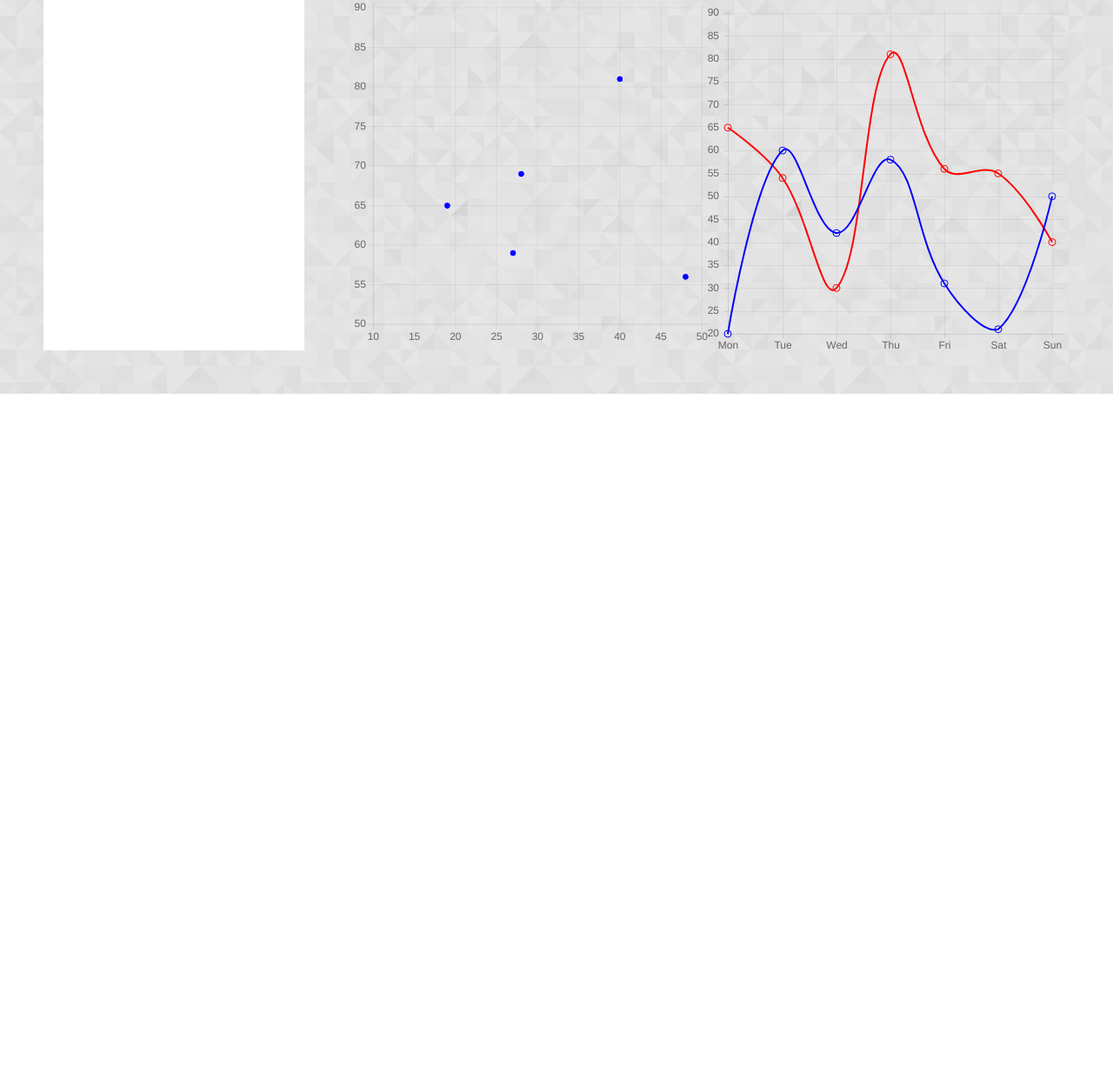
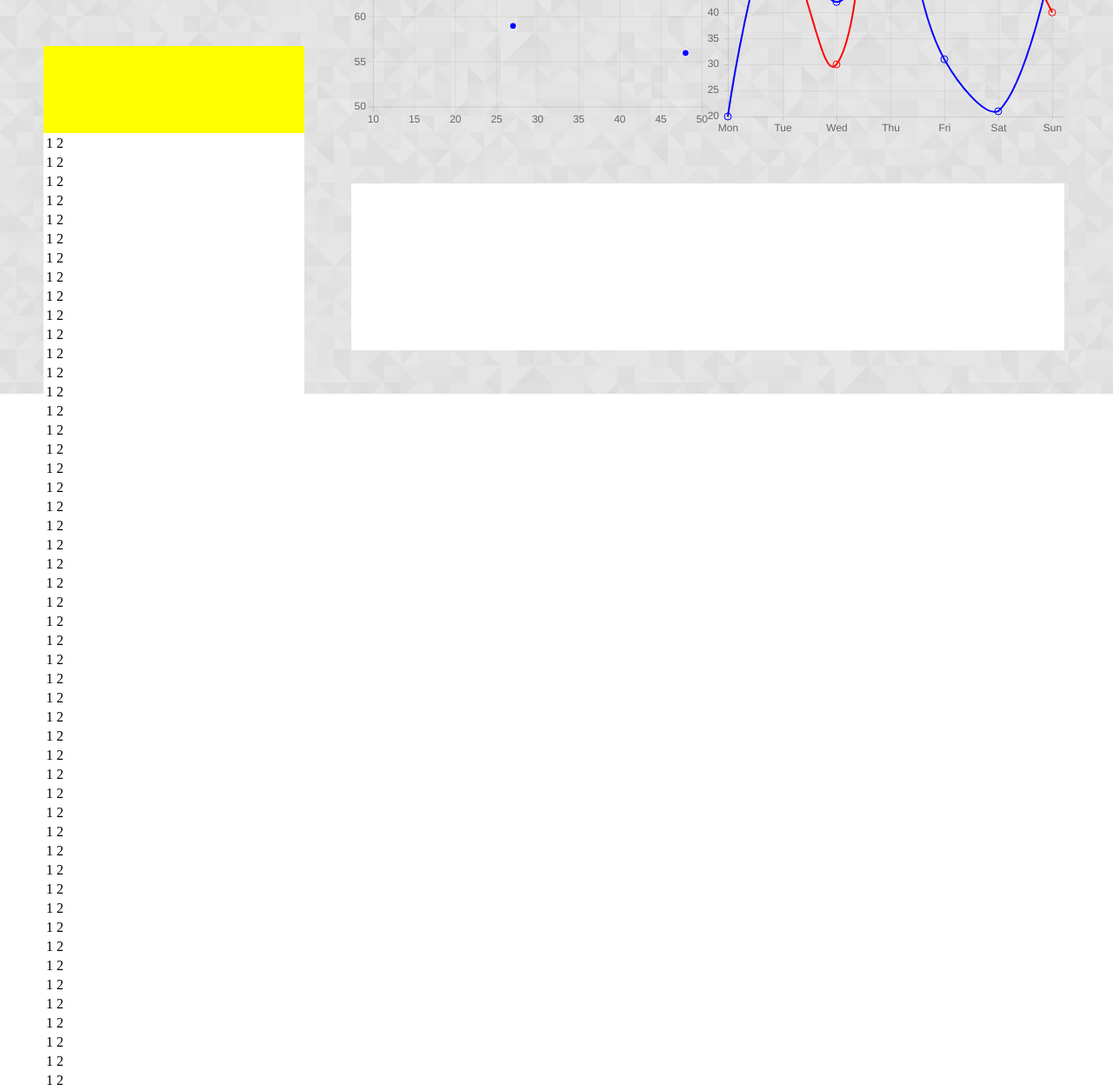
Before and after one commit to willthamic/Curve, a plain HTML site: page index.html in a window 1280 px wide. Shown: the part 347-1602 px from the top of the page at 87% size. Before the commit the page ends 1050 px from the top, so only its background shows below. Drawn offline with nearby package versions, Linux system fonts and the light colour scheme.

Commit message:
unfinished

```diff
--- a/index.html
+++ b/index.html
@@ -18,92 +18,217 @@
     </head>
     <body>
 		<div class="left-container">
+			<div class="left-flex-container">
+				<div class="input-container">
+
+				</div>
+				<div class="table-container">
+					<div class="table-container2">
 						<table>
 							<tr>
-					<td></td>
-					<td></td>
+								<td>1</td>
+								<td>2</td>
 							</tr>
 							<tr>
-					<td></td>
-					<td></td>
+								<td>1</td>
+								<td>2</td>
 							</tr>
 							<tr>
-					<td></td>
-					<td></td>
+								<td>1</td>
+								<td>2</td>
 							</tr>
 							<tr>
-					<td></td>
-					<td></td>
+								<td>1</td>
+								<td>2</td>
 							</tr>
 							<tr>
-					<td></td>
-					<td></td>
+								<td>1</td>
+								<td>2</td>
 							</tr>
 							<tr>
-					<td></td>
-					<td></td>
+								<td>1</td>
+								<td>2</td>
 							</tr>
 							<tr>
-					<td></td>
-					<td></td>
+								<td>1</td>
+								<td>2</td>
 							</tr>
 							<tr>
-					<td></td>
-					<td></td>
+								<td>1</td>
+								<td>2</td>
 							</tr>
 							<tr>
-					<td></td>
-					<td></td>
+								<td>1</td>
+								<td>2</td>
 							</tr>
 							<tr>
-					<td></td>
-					<td></td>
+								<td>1</td>
+								<td>2</td>
 							</tr>
 							<tr>
-					<td></td>
-					<td></td>
+								<td>1</td>
+								<td>2</td>
 							</tr>
 							<tr>
-					<td></td>
-					<td></td>
+								<td>1</td>
+								<td>2</td>
 							</tr>
 							<tr>
-					<td></td>
-					<td></td>
+								<td>1</td>
+								<td>2</td>
 							</tr>
 							<tr>
-					<td></td>
-					<td></td>
+								<td>1</td>
+								<td>2</td>
 							</tr>
 							<tr>
-					<td></td>
-					<td></td>
+								<td>1</td>
+								<td>2</td>
 							</tr>
 							<tr>
-					<td></td>
-					<td></td>
+								<td>1</td>
+								<td>2</td>
 							</tr>
 							<tr>
-					<td></td>
-					<td></td>
+								<td>1</td>
+								<td>2</td>
 							</tr>
 							<tr>
-					<td></td>
-					<td></td>
+								<td>1</td>
+								<td>2</td>
 							</tr>
 							<tr>
-					<td></td>
-					<td></td>
+								<td>1</td>
+								<td>2</td>
 							</tr>
 							<tr>
-					<td></td>
-					<td></td>
+								<td>1</td>
+								<td>2</td>
 							</tr>
 							<tr>
-					<td></td>
-					<td></td>
+								<td>1</td>
+								<td>2</td>
+							</tr>
+							<tr>
+								<td>1</td>
+								<td>2</td>
+							</tr>
+							<tr>
+								<td>1</td>
+								<td>2</td>
+							</tr>
+							<tr>
+								<td>1</td>
+								<td>2</td>
+							</tr>
+							<tr>
+								<td>1</td>
+								<td>2</td>
+							</tr>
+							<tr>
+								<td>1</td>
+								<td>2</td>
+							</tr>
+							<tr>
+								<td>1</td>
+								<td>2</td>
+							</tr>
+							<tr>
+								<td>1</td>
+								<td>2</td>
+							</tr>
+							<tr>
+								<td>1</td>
+								<td>2</td>
+							</tr>
+							<tr>
+								<td>1</td>
+								<td>2</td>
+							</tr>
+							<tr>
+								<td>1</td>
+								<td>2</td>
+							</tr>
+							<tr>
+								<td>1</td>
+								<td>2</td>
+							</tr>
+							<tr>
+								<td>1</td>
+								<td>2</td>
+							</tr>
+							<tr>
+								<td>1</td>
+								<td>2</td>
+							</tr>
+							<tr>
+								<td>1</td>
+								<td>2</td>
+							</tr>
+							<tr>
+								<td>1</td>
+								<td>2</td>
+							</tr>
+							<tr>
+								<td>1</td>
+								<td>2</td>
+							</tr>
+							<tr>
+								<td>1</td>
+								<td>2</td>
+							</tr>
+							<tr>
+								<td>1</td>
+								<td>2</td>
+							</tr>
+							<tr>
+								<td>1</td>
+								<td>2</td>
+							</tr>
+							<tr>
+								<td>1</td>
+								<td>2</td>
+							</tr>
+							<tr>
+								<td>1</td>
+								<td>2</td>
+							</tr>
+							<tr>
+								<td>1</td>
+								<td>2</td>
+							</tr>
+							<tr>
+								<td>1</td>
+								<td>2</td>
+							</tr>
+							<tr>
+								<td>1</td>
+								<td>2</td>
+							</tr>
+							<tr>
+								<td>1</td>
+								<td>2</td>
+							</tr>
+							<tr>
+								<td>1</td>
+								<td>2</td>
+							</tr>
+							<tr>
+								<td>1</td>
+								<td>2</td>
+							</tr>
+							<tr>
+								<td>1</td>
+								<td>2</td>
+							</tr>
+							<tr>
+								<td>1</td>
+								<td>2</td>
 							</tr>
 						</table>
+					</div>
+				</div>
+			</div>
 		</div>
 		<div class="right-container">
 			<div class="vert-flex-container">
--- a/script.js
+++ b/script.js
@@ -26,7 +26,6 @@ function redraw(animation){
     } else {
         options.animation = true;
     }
-
 	var scatterdata = {
 		datasets : [
 			{
@@ -57,6 +56,7 @@ function redraw(animation){
 			},
 		]
 	}
+
 	var linedata = {
 		labels : ["Mon","Tue","Wed","Thu","Fri","Sat","Sun"],
 		datasets : [
--- a/stylesheet.css
+++ b/stylesheet.css
@@ -23,6 +23,29 @@ body {
 	margin:0 50px 0 0;
 }
 
+.left-flex-container {
+	display:flex;
+	height:100%;
+	width:100%;
+	flex-direction:column;
+	align-items: stretch;
+}
+
+.input-container {
+	height:100px;
+	background-color:yellow;
+	overflow:scroll;
+}
+
+.table-container {
+	order:1;
+	height:100%;
+	overflow:auto;
+}
+
+table {
+	table-layout: fixed;
+}
 .right-container {
 	width: calc(100% - 100px - 300px + 40px);
 	height:100%;
@@ -38,7 +61,6 @@ body {
 
 .chart-container {
 	width:100%;
-	//background-color:white;
 	flex-grow: 1;
 	margin-bottom:50px;
 }
@@ -51,18 +73,16 @@ body {
 }
 
 .left-chart {
-	//background-color:white;
 	flex:1;
 
 }
 
 .right-chart {
-	//sbackground-color:white;
 	flex:1;
 }
 
 .settings-container {
-	height:250px;
+	height:200px;
 	width:100%;
 	background-color:white;
 }
```
Lines whose indentation alone changed are shown as unchanged.
